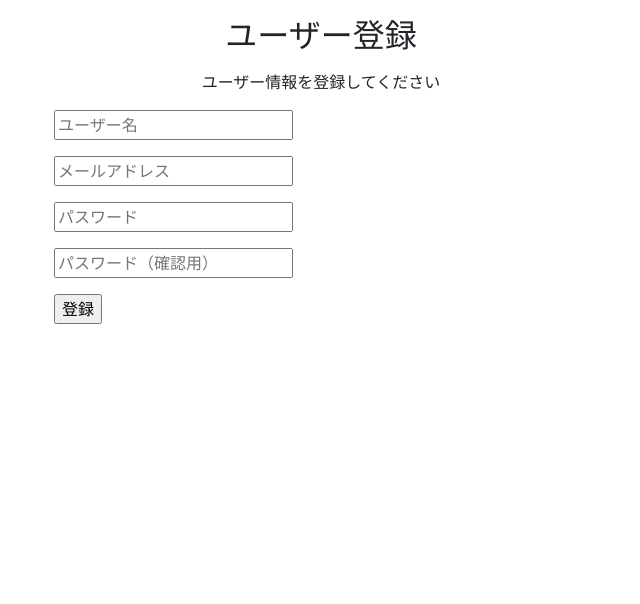
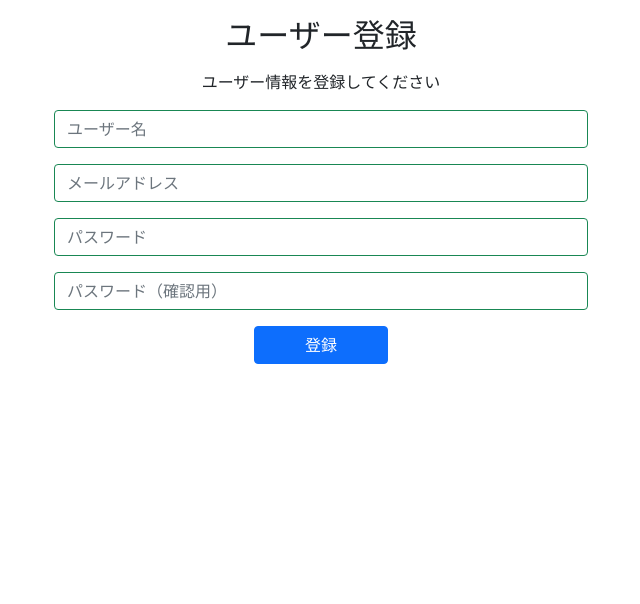
Before and after one commit to tomohiro-1210/flask_form, a Flask app: page /register in a window 1280 px wide. Shown: the part 56-660 px from the top of the page, without its empty margins (319-959 px from the left). Run offline with Flask 3, Linux system fonts and the light colour scheme; some libraries are stand-ins or nearby versions.

Commit message:
登録フォームの編集

```diff
--- a/templates/_formhelpers.html
+++ b/templates/_formhelpers.html
@@ -1,9 +1,8 @@
 {% macro render_field(field) %}
 {{ field(**kwargs)|safe }}
 {% if field.errors %}
-    <br>
     {% for error in field.errors %}
-        <p style="color:red; font-weight:bold;">{{ error }}</p>
+        <p class="mt-1" style="color:red; font-weight:bold;">{{ error }}</p>
     {% endfor %}
 {% endif %}
 {% endmacro %}
--- a/templates/register.html
+++ b/templates/register.html
@@ -13,18 +13,20 @@
               <form method="POST">
                 {{ form.hidden_tag() }}
                 <div class="mb-3">
-                  {{ render_field(form.username, placeholder="ユーザー名") }}
+                  {{ render_field(form.username, placeholder="ユーザー名", class="form-control border border-success ") }}
                 </div>
                 <div class="mb-3">
-                  {{ render_field(form.email, placeholder="メールアドレス") }}
+                  {{ render_field(form.email, placeholder="メールアドレス", class="form-control border border-success ") }}
                 </div>
                 <div class="mb-3">
-                  {{ render_field(form.password, placeholder="パスワード") }}
+                  {{ render_field(form.password, placeholder="パスワード", class="form-control border border-success ") }}
                 </div>
                 <div class="mb-3">
-                  {{ render_field(form.pass_comfirm, placeholder="パスワード（確認用）") }}
+                  {{ render_field(form.pass_comfirm, placeholder="パスワード（確認用）", class="form-control border border-success ") }}
                 </div>
-                {{ form.submit() }}
+                <div class="text-center">
+                  {{ form.submit( class="btn btn-primary w-25") }}
+                </div>
               </form>
           </div>
          </div>
```
